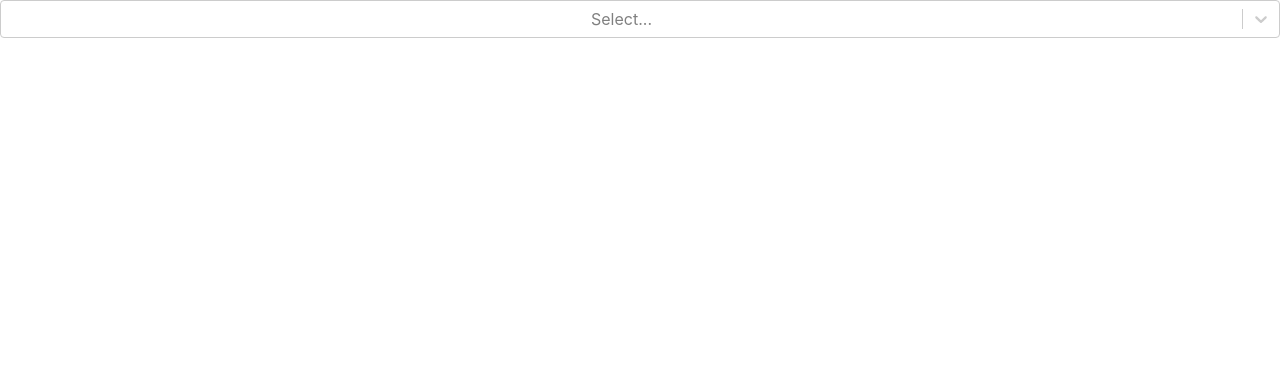
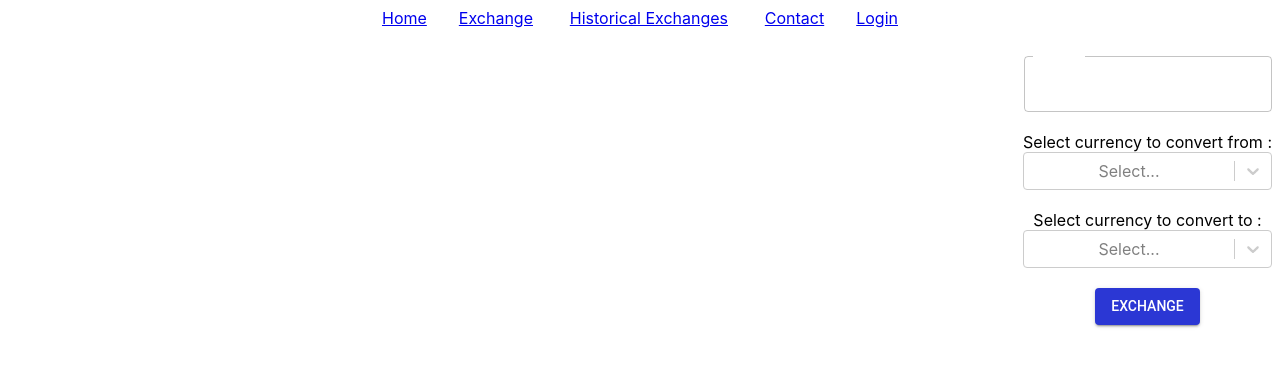
Before and after one commit to WanjohiWanjohi/forex_exchanger, a React (Create React App) app: page /login in a window 1280 px wide. Shown: the top 366 px of the page. Built offline with nearby package versions, Linux system fonts and the light colour scheme; data requests are answered from the project's data file.

Commit message:
Initial Components Styling

```diff
--- /dev/null
+++ b/postcss.config.js
@@ -0,0 +1,6 @@
+module.exports = {
+  plugins: {
+    tailwindcss: {},
+    autoprefixer: {},
+  },
+}
--- a/src/App.js
+++ b/src/App.js
@@ -1,8 +1,12 @@
-import logo from './logo.svg';
 import './App.css';
 import ExchangeForm from './ExchangeForm';
 import HistoricalExchanges from './HistoricalExhanges';
+import NavBar from './NavBar';
 import React , {useState, useEffect} from 'react';
+import { ThemeProvider } from '@mui/material/styles';
+import { BrowserRouter as Router } from 'react-router-dom';
+import theme from './theme';
+
 
 function App() {
   const [currencies, setCurrencies] = useState([])
@@ -15,10 +19,13 @@ function App() {
   }, []);
 
   return (
+    <ThemeProvider theme={theme}>
     <div className="App">
+      <NavBar/>
      <ExchangeForm currencies={currencies}/>
      <HistoricalExchanges/>
     </div>
+    </ThemeProvider>
   );
 }
 
--- a/src/ExchangeForm.js
+++ b/src/ExchangeForm.js
@@ -1,29 +1,80 @@
 import './App.css';
-import React, {useState} from 'react';
+import React, { useEffect, useState } from 'react';
 import Select from 'react-select'
+import Button from '@mui/material/Button';
+import Box from '@mui/material/Box';
+import Grid from '@mui/material/Grid';
+import TextField from '@mui/material/TextField';
 
-const ExchangeForm =({currencies}) =>{
+
+const ExchangeForm = ({ currencies }) => {
   const [currencyTo, setCurrencyTo] = useState("")
-  const [currencyFrom, setCurrencyFrom] = useState("")
-  function handleSubmit(event){
+  const [currencyFrom, setCurrencyFrom] = useState({})
+  const [currenciesFrom, setCurrenciesFrom] = useState([])
 
-  }
-  function handleFromChange(){
 
-  }
-  function handleToChange(){
+  // TODO: Use useRef
+  useEffect((currencies) => {
+    setCurrenciesFrom(currencies)
+  }, [])
 
+  function handleSubmit(event) {
+    console.log(event.target.value)
   }
 
-  // TODO: Add some custom styling
+  function handleFromChange(currencyFrom) {
+    setCurrencyFrom(currencyFrom)
+  }
+
+  function handleToChange(val) {
+    setCurrencyTo(val)
+  }
+
+  // TODO: Improve custom styling
   // TODO: Handle submit
+  // TODO: Handle first select change toupdate list of currencies
   return (
     <div className="ExchangeForm">
-     <form onSubmit={handleSubmit}>
-      <Select options={currencies}/>
+      <Grid container justifyContent="flex-end" xs={-3}>
+        <form onSubmit={handleSubmit}>
+          <Grid item >
+            <Box m={2} pt={3}>
+              <TextField
+                id="outlined-number"
+                label="Amount"
+                type="number"
+                InputLabelProps={{
+                  shrink: true,
+                }}
+              />
+            </Box>
+          </Grid>
+          <Grid item >
+            <Box m={2} pt={3}>
+              <label> Select currency to convert from :
+                <Select onChange={handleFromChange} options={currencies} />
+              </label>
+            </Box>
+          </Grid>
 
-     </form>
-    </div>
+          <Grid item >
+            <Box m={2} pt={3}>
+              <label> Select currency to convert to :
+                <Select onChange={handleToChange} options={currencies} />
+              </label>
+            </Box>
+          </Grid>
+          <Grid item >
+            <label>
+              <Box m={2} pt={3}>
+                <Button variant="contained">Exchange</Button>
+              </Box>
+            </label>
+          </Grid>
+        </form>
+      </Grid>
+
+    </div >
   );
 }
 
--- a/src/HistoricalExhanges.js
+++ b/src/HistoricalExhanges.js
@@ -1,9 +1,12 @@
 import './App.css';
+import Box from '@mui/material/Box';
 
 function HistoricalExchanges() {
   return (
     <div className="ExchangeForm">
+      <Box m={2} pt={3}>
 
+      </Box>
     </div>
   );
 }
--- /dev/null
+++ b/src/NavBar.js
@@ -0,0 +1,49 @@
+import './App.css';
+import { NavLink } from "react-router-dom";
+import Divider from '@mui/material/Divider';
+import List from '@mui/material/List';
+import ListItem from '@mui/material/ListItem';
+import Grid from '@mui/material/Grid';
+function NavBar() {
+    const flexContainer = {
+        display: 'flex',
+        flexDirection: 'row',
+        padding: 0,
+      };
+    // TODO: Make a proper heading Navbar
+    return (
+        <div className="Navbar" >
+            <Grid
+                container
+                direction="row" justifyContent="space-around">
+                <List  style={flexContainer} component="nav" aria-label="mailbox folders">
+                <ListItem button>
+                        <NavLink to="/"> Home</NavLink>
+                        <Divider />
+                    </ListItem>
+                    <ListItem button>
+                        <NavLink to="/exchange"> Exchange</NavLink>
+                        <Divider />
+                    </ListItem>
+
+                    <ListItem button>
+                        <Divider>
+                            <NavLink to="/historical_exchange">  Historical Exchanges</NavLink>
+                        </Divider>
+                    </ListItem>
+
+                    <ListItem button>
+                        <NavLink to="/contact"> Contact</NavLink>
+                    </ListItem>
+                    <ListItem button>
+                        <NavLink to="/login"> Login</NavLink>
+                        <Divider />
+                    </ListItem>
+                </List>
+            </Grid>
+        </div>
+
+    );
+}
+
+export default NavBar;
--- a/src/index.js
+++ b/src/index.js
@@ -2,7 +2,11 @@ import React from 'react';
 import { createRoot } from 'react-dom/client';
 import './index.css';
 import App from './App';
-
+import { BrowserRouter as Router } from 'react-router-dom';
 const container = document.getElementById("root")
 const root = createRoot(container);
-root.render(<App />);
+root.render( <React.StrictMode>
+    <Router>
+      <App />
+    </Router>
+  </React.StrictMode>);
--- /dev/null
+++ b/src/theme.js
@@ -0,0 +1,53 @@
+import { createTheme, responsiveFontSizes } from '@mui/material/styles';
+let theme = createTheme({
+    spacing: 4,
+    typography: {
+        fontFamily: [
+            'Roboto',
+            'Raleway',
+            'Open Sans',
+        ].join(','),
+        h1: {
+            fontSize: '5rem',
+            fontFamily: 'Raleway',
+        },
+        h2: {
+            fontSize: '3.5rem',
+            fontFamily: 'Open Sans',
+            fontStyle: 'bold',
+        },
+        h3: {
+            fontSize: '2.5rem',
+            fontFamily: 'Roboto',
+        },
+    },
+    palette: {
+        background: {
+            default: '#009900',
+        },
+        primary: {
+            main: '#2B37D4',
+        },
+        secondary: {
+            main: '#E769A6',
+        },
+        error: {
+            main: '#D72A2A',
+        },
+        warning: {
+            main: '#FC7B09',
+        },
+        info: {
+            main: '#6B7D6A',
+        },
+        success: {
+            main: '#09FE00',
+        },
+        text: {
+            primary: '#000000',
+            secondary: '#FFFFFF',
+        },
+    },
+});
+theme = responsiveFontSizes(theme);
+export default theme;
```
Also changed, not shown: package.json (+12 -0 lines), tailwind.config.js (added, +8 -0 lines), 1 other file (tests, documents, lock files or other folders).
